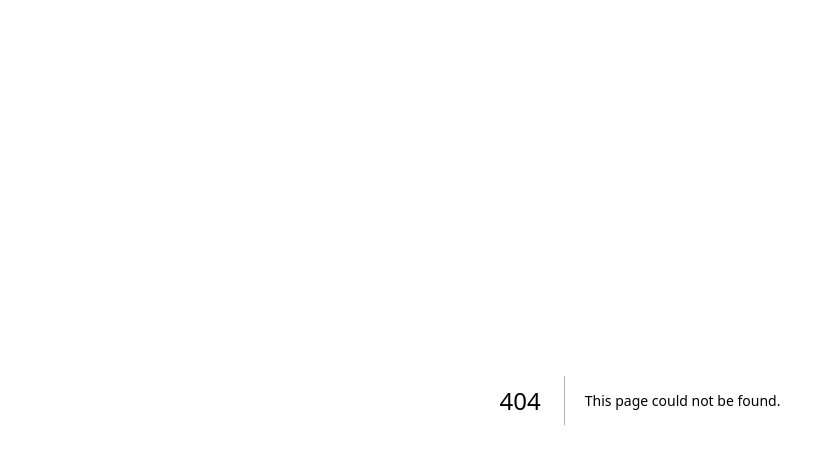
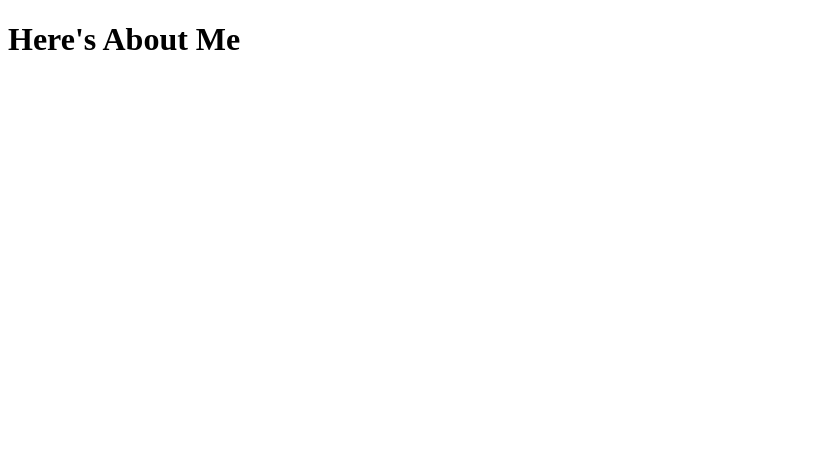
Before and after one commit to Fabs-Kun/routing-demo, a Next.js app: page /about in a window 1280 px wide. Before the commit this address had no page. Shown: the top 464 px of the page, without its empty margins (0-835 px from the left). Built offline with nearby package versions, Linux system fonts and the light colour scheme.

Commit message:
Adding about and profile

```diff
--- /dev/null
+++ b/src/app/about/page.tsx
@@ -0,0 +1,3 @@
+export default function About(){
+    return <h1>Here's About Me</h1>
+}
--- /dev/null
+++ b/src/app/profile/profile.tsx
@@ -0,0 +1,3 @@
+export default function Profile(){
+    return <h1>Here's My Profile</h1>
+}
```
